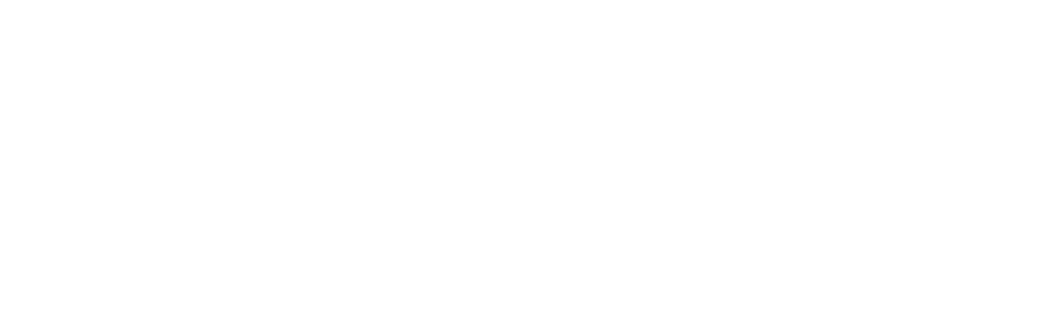
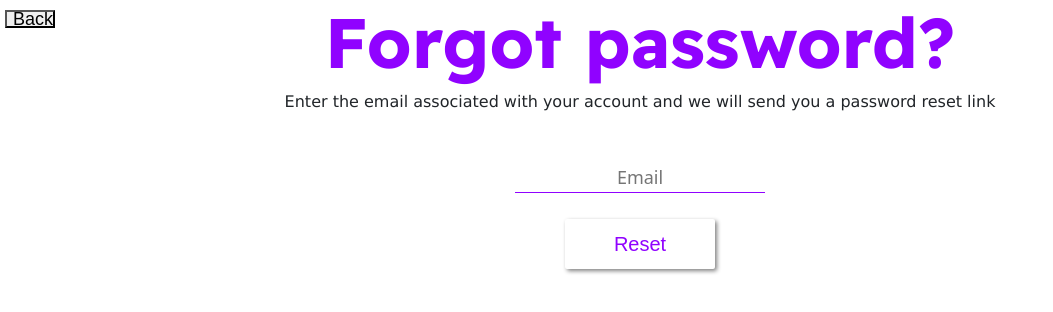
Before and after one commit to dartik24/Hyperlink, a React (Create React App) app in the folder frontend/: page /forgotPassword in a window 1280 px wide. Shown: the top 312 px of the page, without its empty margins (0-1053 px from the left). Built offline with nearby package versions, Linux system fonts and the light colour scheme.

Commit message:
added reset link

```diff
--- a/frontend/src/App.js
+++ b/frontend/src/App.js
@@ -6,11 +6,13 @@
 import Test from './pages/test/test';
 import Feed from './pages/feed/feed';
 import Profile from './pages/profile/profile';
+import ForgotPassword from './pages/forgot-password/forgot-password'
 
 import Authenticator from './components/authenticator/authenticator';
 
 import { withRouter, Route, Link } from 'react-router-dom';
 import React from 'react';
+
 
 
 class App extends React.Component {
@@ -66,6 +68,7 @@
 
         <Route exact path="/"> <Home login={this.setUser} className="Homepage" /> </Route>
         <Route exact path="/signup"> <SignUp className="SignUp" /> </Route>
+        <Route exact path="/forgotPassword"> <ForgotPassword className="ForgotPassword"/> </Route>
 
         <Authenticator
           routes={["feed", "add-listing", "profile"]}
--- a/frontend/src/components/input-form/input-form.css
+++ b/frontend/src/components/input-form/input-form.css
@@ -12,3 +12,13 @@
   padding: 5px;
   margin-top: 5px;
 }
+
+.forgotPasswordBtn {
+    background:none;
+    border:none;
+    margin:0;
+    padding:0;
+    cursor: pointer;
+    margin-left: 145px;
+    font-size: small;
+}
--- a/frontend/src/components/input-form/input-form.jsx
+++ b/frontend/src/components/input-form/input-form.jsx
@@ -236,7 +236,7 @@
       const pgType = this.state.pageType
       return function(e) {
         e.preventDefault();
-        if(buttonName === 'Login' || buttonName === 'Modify Profile' || (buttonName === 'Sign Up' && pgType === 'SIGNUP') || (pgType === 'ADD-LISTING')) {
+        if(buttonName === 'Login' || buttonName === 'Modify Profile'|| (buttonName === 'Reset' && pgType === 'FORGOT-PASSWORD') || (buttonName === 'Sign Up' && pgType === 'SIGNUP') || (pgType === 'ADD-LISTING')) {
           if(self.validateForm()) {
             f();
           }
@@ -247,14 +247,21 @@
     }
 
     // Creates markup for buttons
+    let forgotPasswordButton = null
     const buttons = this.props.buttons.map((button) => {
       const disabled =  false;
-
+      if(button.name === 'Forgot password?') {
+        forgotPasswordButton =
+        <button id={button.name} className='forgotPasswordBtn' onClick={onclickGen(button.callback, button.name)} key={button.name} disabled={disabled}>
+          {button.name}
+        </button>
+      } else {
       return(
         <button id={button.name} className='formButton' onClick={onclickGen(button.callback, button.name)} key={button.name} disabled={disabled}>
           {button.name}
         </button>
       );
+      }
     });
 
     return (
@@ -262,6 +269,7 @@
         <form>
           <label key={'firebaseError'} hidden={this.props.firebaseError === '' ? true : false}> {this.props.firebaseError} </label>
           <ul> {inputs} </ul>
+          <ul> {forgotPasswordButton} </ul>
           <ul> {buttons} </ul>
         </form>
       </div>
--- a/frontend/src/firebase/fb-user-functions.js
+++ b/frontend/src/firebase/fb-user-functions.js
@@ -1,7 +1,8 @@
 import {
     getAuth,
     createUserWithEmailAndPassword,
-    signInWithEmailAndPassword, deleteUser} from "firebase/auth";
+    signInWithEmailAndPassword,
+    deleteUser} from "firebase/auth";
 import { doc, getDoc, setDoc, deleteDoc} from 'firebase/firestore'
 import { getStorage, ref, uploadBytes} from 'firebase/storage'
 
--- /dev/null
+++ b/frontend/src/pages/forgot-password/forgot-password.css
@@ -0,0 +1,10 @@
+#backButton {
+    line-height: 12px;
+    width: 50px;
+    margin-top: 10px;
+    margin-right: 5px;
+    margin-left: 5px;
+    position:absolute;
+    top:0;
+    left: 0;
+}
--- /dev/null
+++ b/frontend/src/pages/forgot-password/forgot-password.jsx
@@ -0,0 +1,58 @@
+import './forgot-password.css'
+import InputForm from '../../components/input-form/input-form';
+import React from 'react';
+import { withRouter } from 'react-router-dom';
+import { getAuth, sendPasswordResetEmail } from "firebase/auth";
+
+class ForgotPassword extends React.Component {
+
+    constructor(props) {
+        super(props)
+        this.form = React.createRef()
+        this.state = {
+            statusLabel: ''
+        }
+    }
+
+    goToLogin = () => {
+        // send user back to home page
+    }
+
+    sendResetLink = () => {
+        const auth = getAuth();
+        const email = this.form.current.state.user.email
+        sendPasswordResetEmail(auth, email)
+          .then(() => {
+            this.setState({
+                statusLabel: 'A password reset link has been sent to ' + email
+            })
+          })
+          .catch((error) => {
+
+            this.setState({
+                statusLabel: 'Could not find an account with the given email'
+            })
+          });
+    }
+
+    render() {
+        return (
+          <div className="resetPage">
+            <button id='backButton' onClick={this.goToLogin}> Back </button>
+            <h1> Forgot password? </h1>
+            <h6> Enter the email associated with your account and we will send you a password reset link</h6>
+            <label id='status' hidden={this.state.statusLabel === ''}> {this.state.statusLabel} </label>
+            <InputForm
+              ref={this.form}
+              inputs={['email']}
+              types={['text']}
+              buttons={[
+                { name: 'Reset', callback: this.sendResetLink },
+              ]}
+              pageType={'FORGOT-PASSWORD'}
+            />
+          </div>
+        );
+      }
+}
+export default withRouter(ForgotPassword);
--- a/frontend/src/pages/homepage/home.jsx
+++ b/frontend/src/pages/homepage/home.jsx
@@ -41,6 +41,10 @@
     });
   };
 
+  forgotPassword = () => {
+    this.props.history.push('/forgotPassword')
+  }
+
   signupPressed = () => {
     this.props.history.push('/signup');
   };
@@ -55,6 +59,7 @@
           inputs={['email', 'password']}
           types={['text', 'password']}
           buttons={[
+            {name: 'Forgot password?', callback: this.forgotPassword},
             { name: 'Login', callback: this.loginPressed },
             { name: 'Sign Up', callback: this.signupPressed },
           ]}
```
